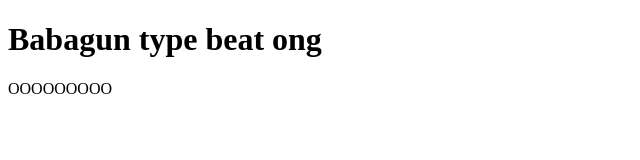
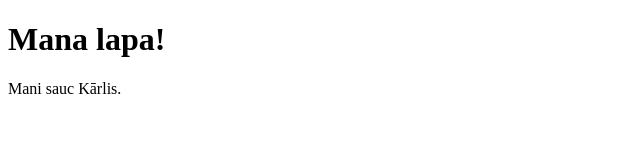
Before and after one commit to rvtprog-2020/HTML-Intro-DP2-1, a plain HTML site: page Index.html in a window 1280 px wide. Shown: the whole page, without its empty margins (0-640 px from the left). Drawn offline with Linux system fonts and the light colour scheme.

Commit message:
HTML izmaina

```diff
--- a/Index.html
+++ b/Index.html
@@ -8,6 +8,6 @@
 <body>
 
 </body>
-    <h1>Babagun type beat ong </h1>
-    <p> OOOOOOOOO</p>
+    <h1>Mana lapa! </h1>
+    <p> Mani sauc Kārlis.</p>
 </html>
```
